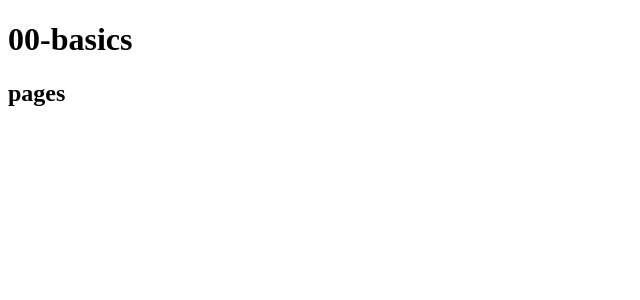
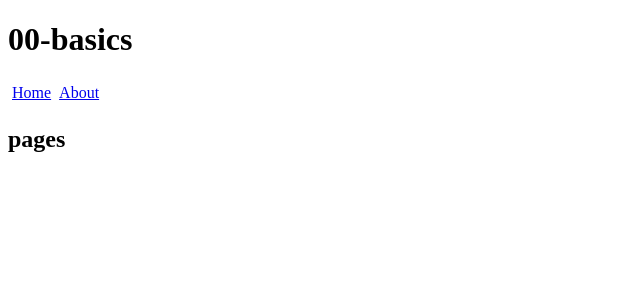
Before and after one commit to gregrossdev/js-vue-nuxt, a Nuxt app in the folder 00-basics/: page / in a window 1280 px wide. Shown: the top 300 px of the page, without its empty margins (0-640 px from the left). Built offline with nearby package versions, Linux system fonts and the light colour scheme.

Commit message:
NuxtLink nav component for layout

```diff
--- /dev/null
+++ b/00-basics/components/layouts/navbar.vue
@@ -0,0 +1,16 @@
+<template>
+  <nav>
+    <NuxtLink to="/">Home</NuxtLink>
+    <NuxtLink to="/about">About</NuxtLink>
+  </nav>
+</template>
+
+<style>
+  nav {
+    display: flex;
+  }
+
+  nav a {
+    padding: 0.25rem;
+  }
+</style>
--- a/00-basics/layouts/default.vue
+++ b/00-basics/layouts/default.vue
@@ -1,10 +1,11 @@
 <script setup>
-
+import Navbar from '../components/layouts/navbar';
 </script>
 
 <template>
   <div class="wrapper">
     <h1>00-basics</h1>
+    <Navbar />
     <slot />
   </div>
 </template>
```
